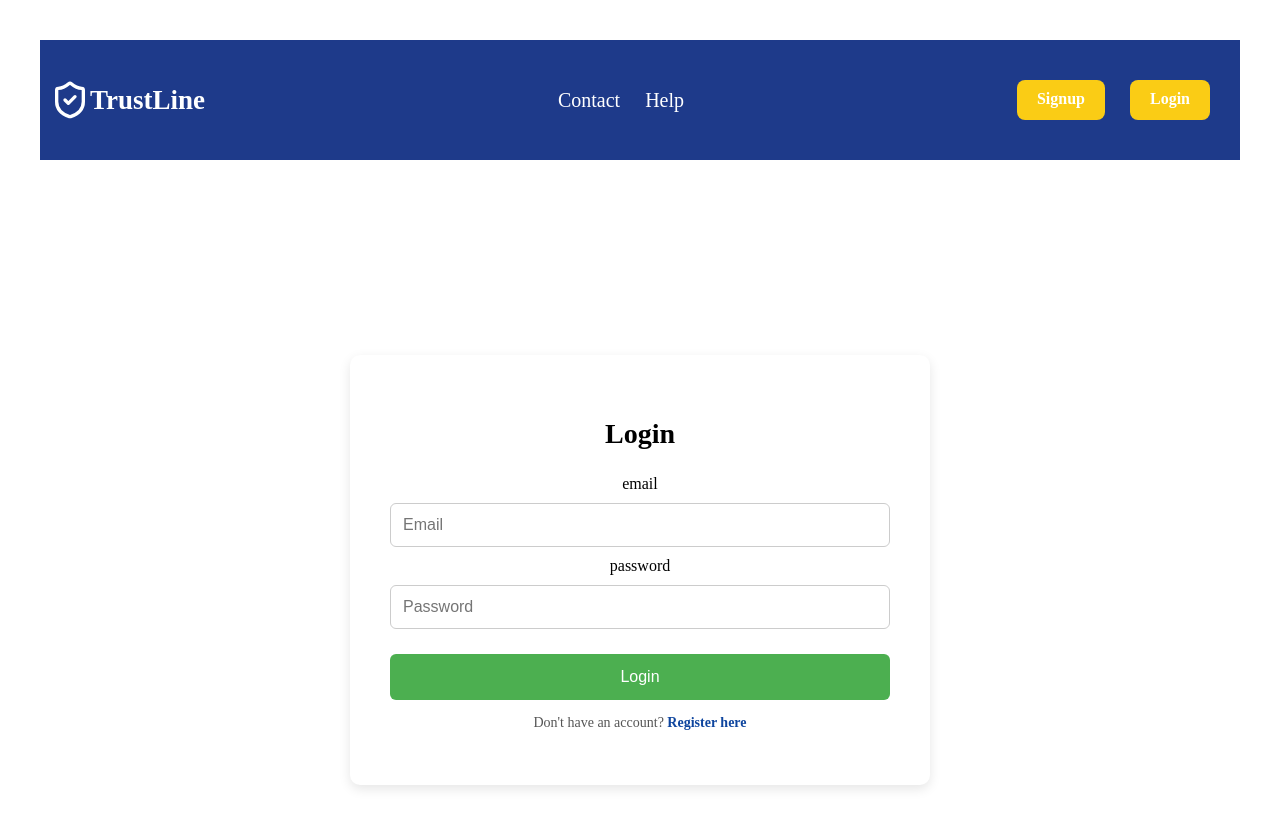
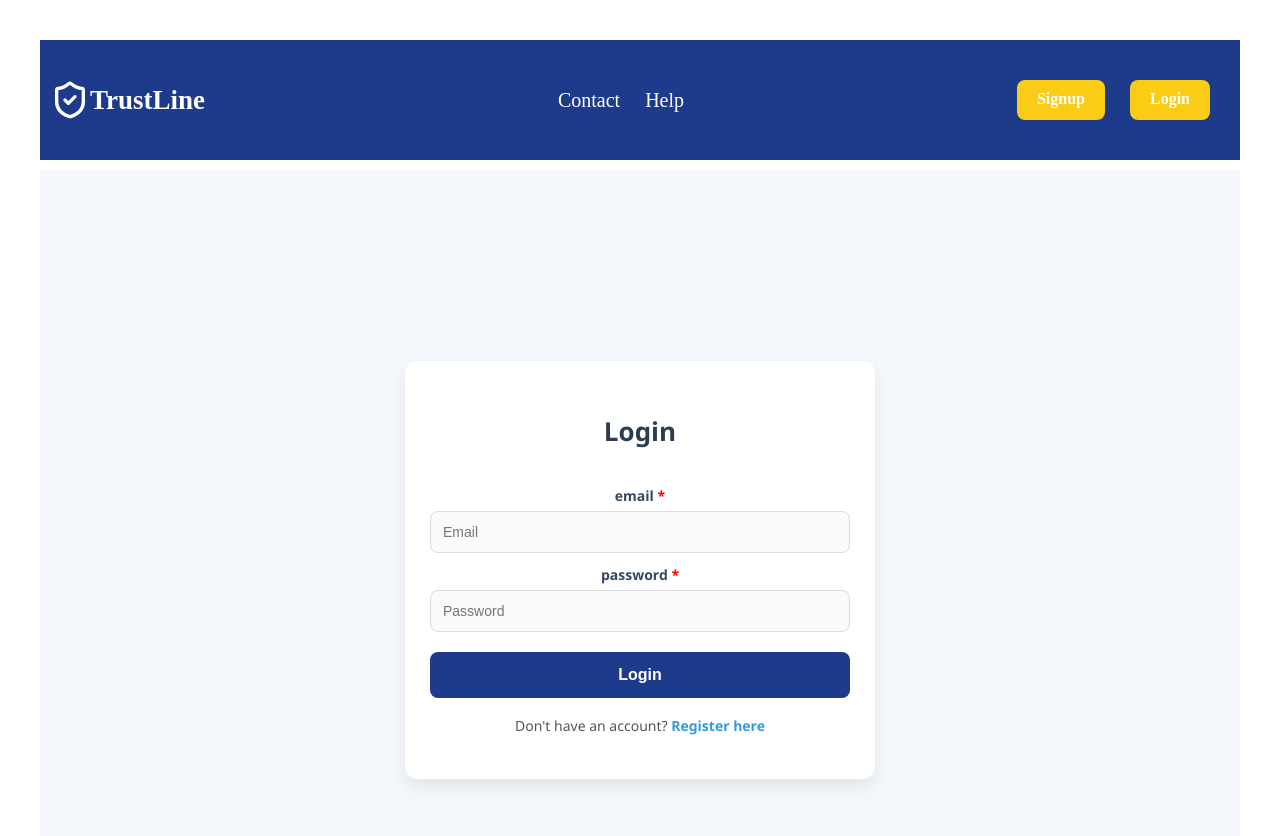
Before and after one commit to Prachi-Gupta-01/Trustline, a React (Vite) app in the folder trustFront/my-app/: page /login in a window 1280 px wide. Shown: the top 836 px of the page. Built offline with nearby package versions, Linux system fonts and the light colour scheme; the HTML template or start-up script is replaced by a standard one.

Commit message:
changed css

```diff
--- a/trustFront/my-app/src/pages/Login/Login.css
+++ b/trustFront/my-app/src/pages/Login/Login.css
@@ -3,53 +3,113 @@
   display: flex;
   justify-content: center;
   align-items: center;
-  height: 100vh;
-  background-color: #fff;
+  min-height: 100vh;
+  background: #f4f7fb;
+  font-family: "Segoe UI", Tahoma, Geneva, Verdana, sans-serif;
 }
 
-/* Inner form box */
+
 .login-form-box {
   width: 100%;
-  max-width: 500px;
-  padding: 40px;
-  border-radius: 10px;
-  background-color: white;
-  box-shadow: 0 4px 12px rgba(0, 0, 0, 0.1);
+  max-width: 420px;
+  padding: 30px 25px;
+  border-radius: 12px;
+  background: #ffffff;
+  box-shadow: 0px 8px 18px rgba(0, 0, 0, 0.08);
 }
 
-/* Title */
 .login-title {
   text-align: center;
+  font-size: 26px;
+  font-weight: 700;
+  color: #2c3e50;
   margin-bottom: 25px;
-  font-size: 28px;
+}
+
+
+.login-form {
+  display: flex;
+  flex-direction: column;
+}
+
+.login-form label {
+  font-weight: 600;
+  margin-bottom: 6px;
+  margin-top: 12px;
+  color: #34495e;
+  font-size: 14px;
+}
+
+.login-form input {
+  padding: 12px;
+  border: 1.5px solid #dcdcdc;
+  border-radius: 8px;
+  font-size: 14px;
+  transition: all 0.25s ease-in-out;
+  background-color: #fafafa;
+}
+.required-field::after {
+  content: " *";
+  color: red;
   font-weight: bold;
 }
 
-/* All inputs inside the form */
-.login-form input {
-  padding: 12px;
-  margin: 10px 0;
-  width: 100%;
-  border-radius: 6px;
-  border: 1px solid #ccc;
-  font-size: 16px;
-  box-sizing: border-box;
+.login-form input:focus {
+  border-color: #3498db;
+  background: #fff;
+  outline: none;
+  box-shadow: 0 0 0 3px rgba(52, 152, 219, 0.15);
 }
 
-/* Button styling */
+
 .login-button {
+  margin-top: 20px;
   padding: 14px;
-  margin-top: 15px;
-  width: 100%;
-  background-color: #4CAF50;
+  background:#1e3a8a;
   color: white;
+  font-size: 16px;
+  font-weight: 600;
   border: none;
+  border-radius: 8px;
   cursor: pointer;
-  border-radius: 6px;
-  font-size: 16px;
-  transition: background-color 0.3s ease;
+  transition: all 0.3s ease;
 }
 
 .login-button:hover {
-  background-color: #45a049;
+  background:  #0b466d;
 }
+
+.login-button:active {
+  transform: translateY(1px);
+}
+
+
+.switch {
+  text-align: center;
+  margin-top: 18px;
+  font-size: 14px;
+  color: #555;
+}
+
+.switch a {
+  color: #3498db;
+  text-decoration: none;
+  font-weight: 600;
+  transition: color 0.2s ease;
+}
+
+.switch a:hover {
+  color: #1f6391;
+}
+
+
+@media (max-width: 600px) {
+  .login-form-box {
+    margin: 20px;
+    padding: 20px;
+  }
+
+  .login-title {
+    font-size: 22px;
+  }
+}
--- a/trustFront/my-app/src/pages/Login/Login.jsx
+++ b/trustFront/my-app/src/pages/Login/Login.jsx
@@ -45,7 +45,7 @@ const Login = ({setShowLogin}) => {
         <ToastContainer position="top-center" autoClose={3000} />
         <h2 className="login-title">Login</h2>
         <form onSubmit={handleSubmit} className="login-form">
-            <label htmlFor="email">email</label>
+            <label className="required-field" htmlFor="email">email</label>
            <input
             type="email"
             name="email"
@@ -54,7 +54,7 @@ const Login = ({setShowLogin}) => {
             onChange={handleChange}
             required
           />
-            <label htmlFor="password">password</label>
+            <label className="required-field" htmlFor="password">password</label>
           <input
             type="password"
             name="password"
```
